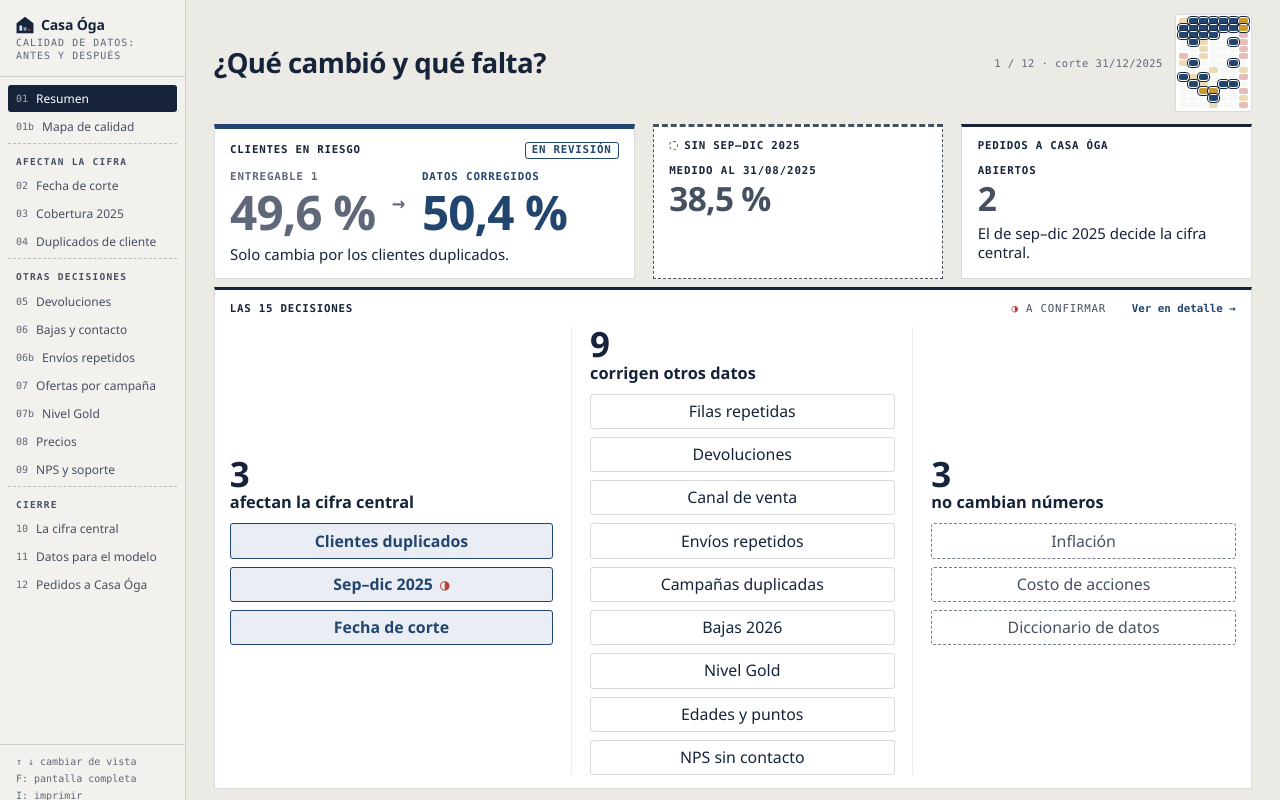
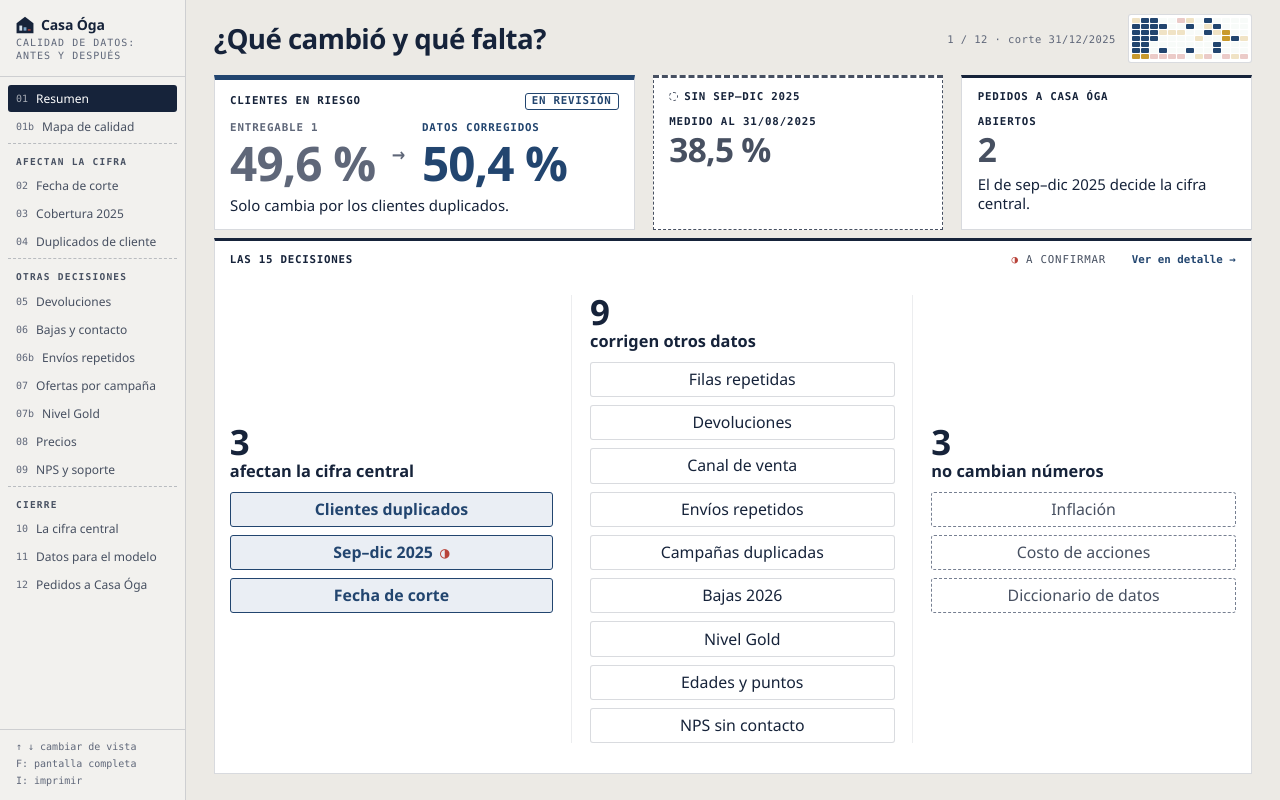
Before and after one commit to SebasCaules/TP_82.21-Data-Driven, a React (Vite) app in the folder e2/: page /#v01 in a window 1280 px wide. Built offline with nearby package versions, Linux system fonts and the light colour scheme.

Commit message:
E2: la miniatura del mapa va traspuesta (7 × 13) y sin contornos, para no agrandar el encabezado; la pregunta no se angosta

```diff
--- a/e2/src/MapaCalidad.jsx
+++ b/e2/src/MapaCalidad.jsx
@@ -27,6 +27,19 @@ export function celdasDe(dcs) {
 
 export function Mapa({ modo = 'despues', resaltar = [], mini = false }) {
   const marcar = resaltar.length > 0
+  // (29/09) La miniatura va traspuesta (7 filas de dimensiones × 13 columnas de archivos) para que
+  // entre en el alto del encabezado sin empujar la vista hacia abajo.
+  if (mini) {
+    return (
+      <div className="mapa mapa-mini" role="img" aria-label="Mapa de calidad después de las decisiones">
+        {DIMS.map((d, j) => MAPA.map((f) => {
+          const c = f.celdas[j]
+          const on = marcar && resaltar.includes(c.ref)
+          return <span key={d + f.archivo} className={`mapa-c ${c.despues ? GRUPO[c.despues] : 'ok'} ${marcar ? (on ? 'on' : 'off') : ''}`} />
+        }))}
+      </div>
+    )
+  }
   return (
     <div className={`mapa ${mini ? 'mapa-mini' : ''}`} role="img"
       aria-label={`Mapa de calidad ${modo === 'antes' ? 'antes' : 'después'} de las decisiones`}>
--- a/e2/src/estilos_e2.css
+++ b/e2/src/estilos_e2.css
@@ -466,3 +466,12 @@ button.v01r-ficha:focus-visible { outline: 2px solid var(--acc); outline-offset:
 .v01b .mapa-par.grande .mapa { grid-template-columns: minmax(0, 8.5em) repeat(7, minmax(0, 1fr)); }
 .v01b .mapa-par.grande .mapa-arch { white-space: normal; line-height: 1.15; }
 .v01b .mapa-par.grande .mapa-dim { font-size: clamp(8.5px, .62vw, 11px); letter-spacing: -.01em; }
+/* (29/09) Miniatura: el resaltado es solo contraste (sin contorno, que en celdas de 9 px se pegaba) y
+   el bloque de la derecha no le quita ancho a la pregunta. */
+.mapa-mini .mapa-c.on { outline: 0; }
+.mapa-mini .mapa-c.off { opacity: .28; }
+.mapa-mini { gap: 2px; }
+.e2-enc-der { flex-shrink: 0; }
+.e2-enc-corte { white-space: nowrap; }
+.mapa-mini { grid-template-columns: repeat(13, 8px); gap: 1px; }
+.mapa-mini .mapa-c { height: 5px; min-height: 5px; border-radius: 1px; }
```
